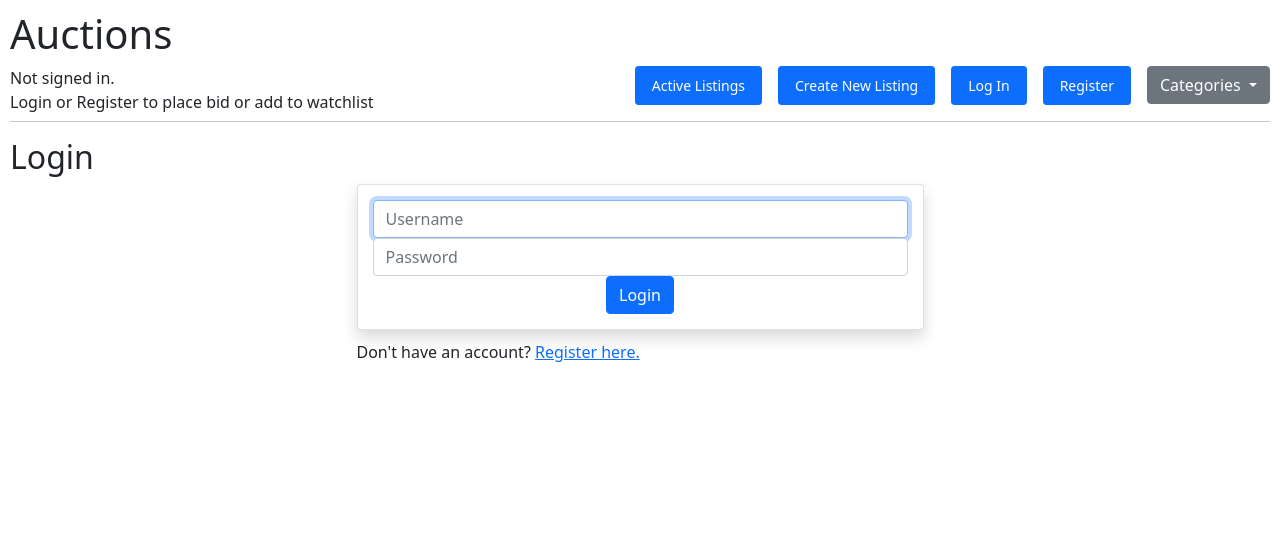
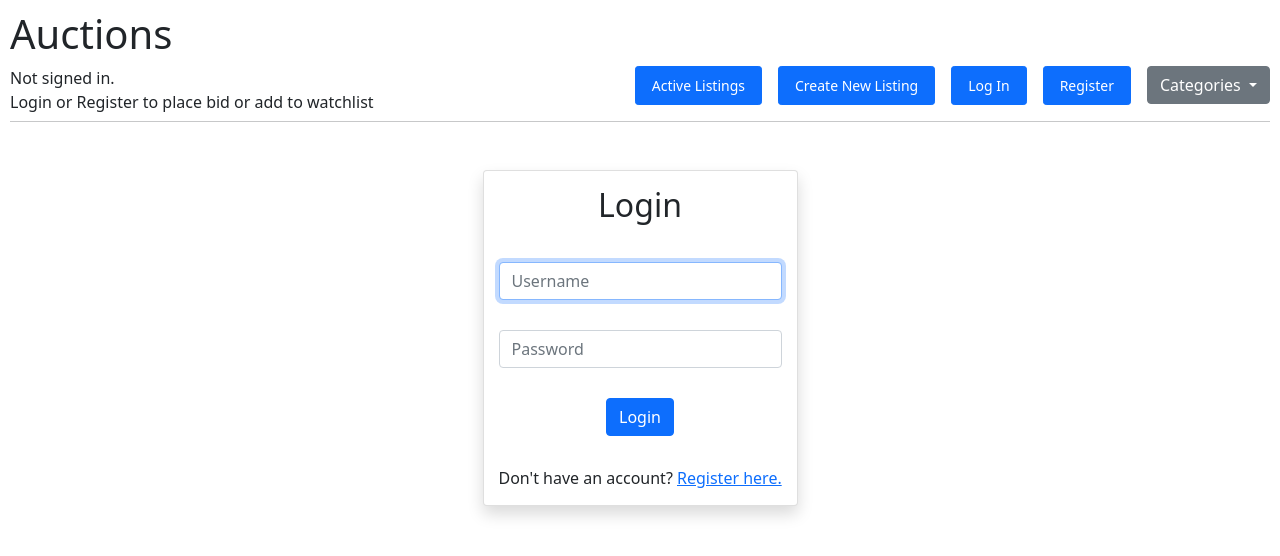
Before and after one commit to pramitsingh0/django-auctions, a Django app: page /login in a window 1280 px wide. Shown: the top 556 px of the page. Run offline with Django 3.2, Linux system fonts and the light colour scheme.

Commit message:
Added style to login page

```diff
--- a/auctions/templates/auctions/login.html
+++ b/auctions/templates/auctions/login.html
@@ -2,13 +2,14 @@
 
 {% block body %}
 
-    <h2>Login</h2>
 
     {% if message %}
         <div>{{ message }}</div>
     {% endif %}
 
-    <form action="{% url 'login' %}" method="post" class="mx-auto card shadow" style="width: 45%; padding: 15px;">
+    <form action="{% url 'login' %}" method="post" class="mx-auto card shadow w-25 mt-5" style="padding: 15px; gap: 30px;">
+        <h2 class="mx-auto">Login</h2>
+
         {% csrf_token %}
         <div class="form-group">
             <input autofocus class="form-control" type="text" name="username" placeholder="Username">
@@ -17,8 +18,8 @@
             <input class="form-control" type="password" name="password" placeholder="Password">
         </div>
         <input class="btn btn-primary mx-auto" type="submit" value="Login" style="width: fit-content;">
+        <div class="mx-auto" style="width: fit-content; white-space: nowrap;">Don't have an account? <a href="{% url 'register' %}">Register here.</a></div>
     </form>
 
-    <div class="mx-auto" style="width: 45%; margin-top: 10px; white-space: nowrap;">Don't have an account? <a href="{% url 'register' %}">Register here.</a></div>
 
 {% endblock %}
```
